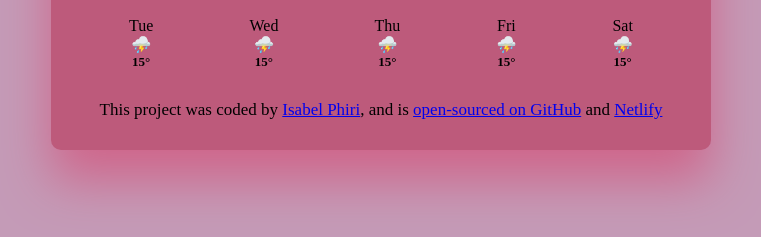
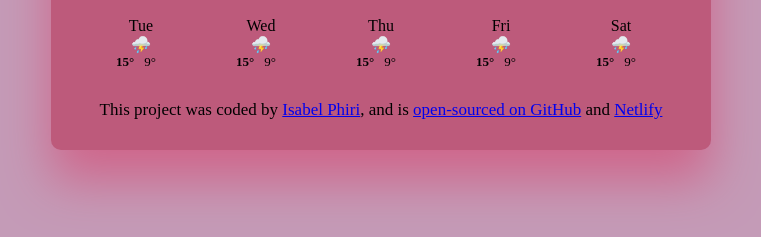
Before and after one commit to Isabelphiri/My-vannila-weather-app, a plain HTML site: page index.html in a window 1280 px wide. Shown: the part 351-588 px from the top of the page, without its empty margins (259-1020 px from the left). Drawn offline with nearby package versions, Linux system fonts and the light colour scheme; no server answers; a web font is replaced by a local one.

Commit message:
added padding on my weather forcast temperatures

```diff
--- a/src/index.js
+++ b/src/index.js
@@ -61,10 +61,11 @@ function displayForecast(){
         <div class="weather-forecast-day">
         <div class"weather-forecast-date">${day}</div>
         <div class="weather-forecast-icon">⛈️</div>
-        <div class="weather-forecast-temperature">
-        <strong>15°</strong>
+        <div class="weather-forecast-temperatures">
+        <div class="weather-forcast-temperature">
+        <strong> 15° </strong>
         </div>
-        <div class="Weather-forecast-temperature"9°</div>
+        <div class="weather-forecast-temperature"> 9° </div>
         </div>
         </div>`;
     });
--- a/src/styles.css
+++ b/src/styles.css
@@ -94,6 +94,16 @@ footer{
     font-size: 16px ;
     opacity: 0.5;
 }
+.weather-forecast-temperatures{
+    font-size: 13px;
+    display: flex;
+    justify-content: center;
+    text-align: center;
+
+
+
+}
 .weather-forecast-temperature{
-    font-size: 13px;
+    font: size 13px;
+    padding: 0 10px;
 }
```
